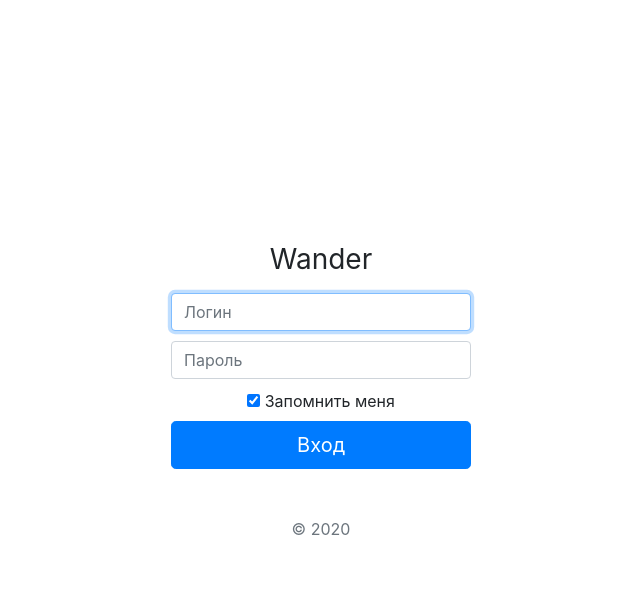
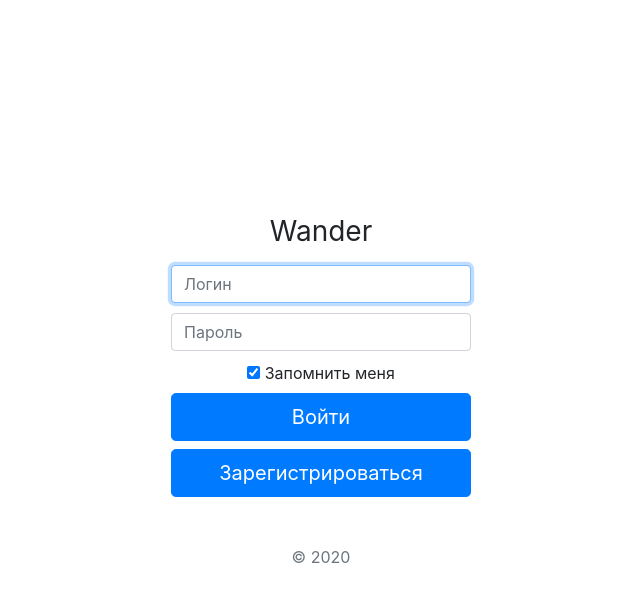
Before and after one commit to euphoretic/project_kpo_tp, a Django app: a page that uses users/templates/users/user_login.html in a window 1280 px wide. Shown: the top 602 px of the page, without its empty margins (319-959 px from the left). Run offline with Django 3.2, Linux system fonts and the light colour scheme; some libraries are stand-ins or nearby versions.

Commit message:
some fix

```diff
--- a/kpo_tp/settings.py
+++ b/kpo_tp/settings.py
@@ -125,3 +125,5 @@ USE_TZ = True
 # https://docs.djangoproject.com/en/3.1/howto/static-files/
 
 STATIC_URL = '/static/'
+
+LOGIN_URL = 'user:login'
--- a/users/templates/users/user_login.html
+++ b/users/templates/users/user_login.html
@@ -41,8 +41,8 @@
     <form class="form-signin">
 
   <h1 class="h3 mb-3 font-weight-normal">Wander</h1>
-  <label for="inputEmail" class="sr-only">Логин</label>
-  <input type="text" id="inputEmail" class="form-control" placeholder="Логин" required="" autofocus="">
+  <label for="user_login" class="sr-only">Логин</label>
+  <input type="text" id="user_login" class="form-control" placeholder="Логин" required="" autofocus="">
   <label for="inputPassword" class="sr-only">Пароль</label>
   <input type="password" id="inputPassword" class="form-control" placeholder="Пароль" required="">
   <div class="checkbox">
@@ -52,7 +52,8 @@
     <span class="checkmark"></span>
     </label>
   </div>
-  <button class="btn btn-lg btn-primary btn-block" type="submit">Вход</button>
+  <button class="btn btn-lg btn-primary btn-block" type="submit">Войти</button>
+  <button class="btn btn-lg btn-primary btn-block" type="submit">Зарегистрироваться</button>
   <p class="mt-5 mb-3 text-muted">© 2020</p>
 </form>
 
--- a/wander/models.py
+++ b/wander/models.py
@@ -24,7 +24,6 @@ class Poster(Places):
     name_event = models.CharField(max_length=30)
 
 
-
 class SelectCity(models.Model):
     CITY_CHEBOKSARY = 'CHE', _('Cheboksary')
     CITY_GUS_KHRUSTALNY = 'GUS', _('Gus-khrustalny')
```
Also changed, not shown: users/templates/users/register.html (added, +10 -0 lines).
